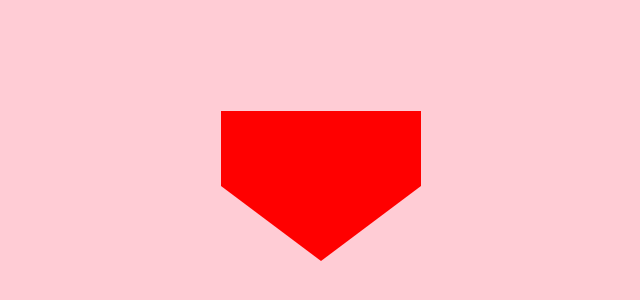
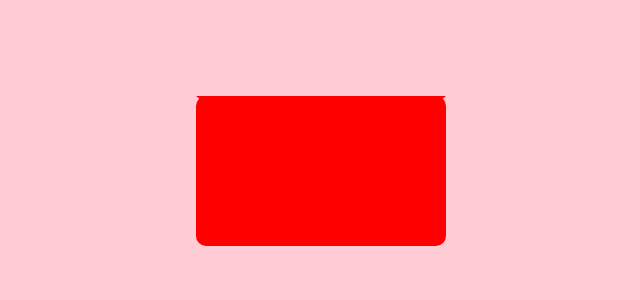
Before and after one commit to serenelyyours/be-my-valentine, a plain HTML site: page index.html in a window 1280 px wide. Shown: the part 222-522 px from the top of the page, without its empty margins (319-959 px from the left). Drawn offline with Linux system fonts and the light colour scheme.

Commit message:
Update style.css

```diff
--- a/style.css
+++ b/style.css
@@ -8,25 +8,51 @@ body {
     font-family: Arial, sans-serif;
 }
 
-/* Envelope animation */
-.envelope {
-    width: 200px;
-    height: 150px;
-    background: red;
+/* Container to hold everything */
+.container {
     position: relative;
-    clip-path: polygon(0% 0%, 100% 0%, 100% 50%, 50% 100%, 0% 50%);
-    transition: transform 1s ease-in-out;
+    width: 250px;
+    height: 180px;
     cursor: pointer;
 }
 
-.envelope.open {
-    transform: translateY(-120px);
+/* Envelope */
+.envelope {
+    position: relative;
+    width: 250px;
+    height: 150px;
 }
 
-/* Letter inside */
+/* Envelope body */
+.body {
+    width: 100%;
+    height: 100%;
+    background: red;
+    position: absolute;
+    border-radius: 10px;
+}
+
+/* Envelope flap */
+.flap {
+    width: 100%;
+    height: 100px;
+    background: red;
+    position: absolute;
+    top: 0;
+    transform-origin: top;
+    transition: transform 1s ease-in-out;
+    clip-path: polygon(0 0, 100% 0, 50% 100%);
+}
+
+/* Open envelope animation */
+.envelope.open .flap {
+    transform: rotateX(180deg);
+}
+
+/* Letter */
 .letter {
     position: absolute;
-    width: 180px;
+    width: 230px;
     height: 120px;
     background: white;
     text-align: center;
@@ -37,6 +63,7 @@ body {
     border-radius: 5px;
     opacity: 0;
     transition: opacity 1s ease-in-out;
+    top: -30px;
 }
 
 .letter.show {
@@ -46,7 +73,7 @@ body {
 /* Button styling */
 .button-container {
     text-align: center;
-    margin-top: 30px;
+    margin-top: 10px;
 }
 
 button {
```
